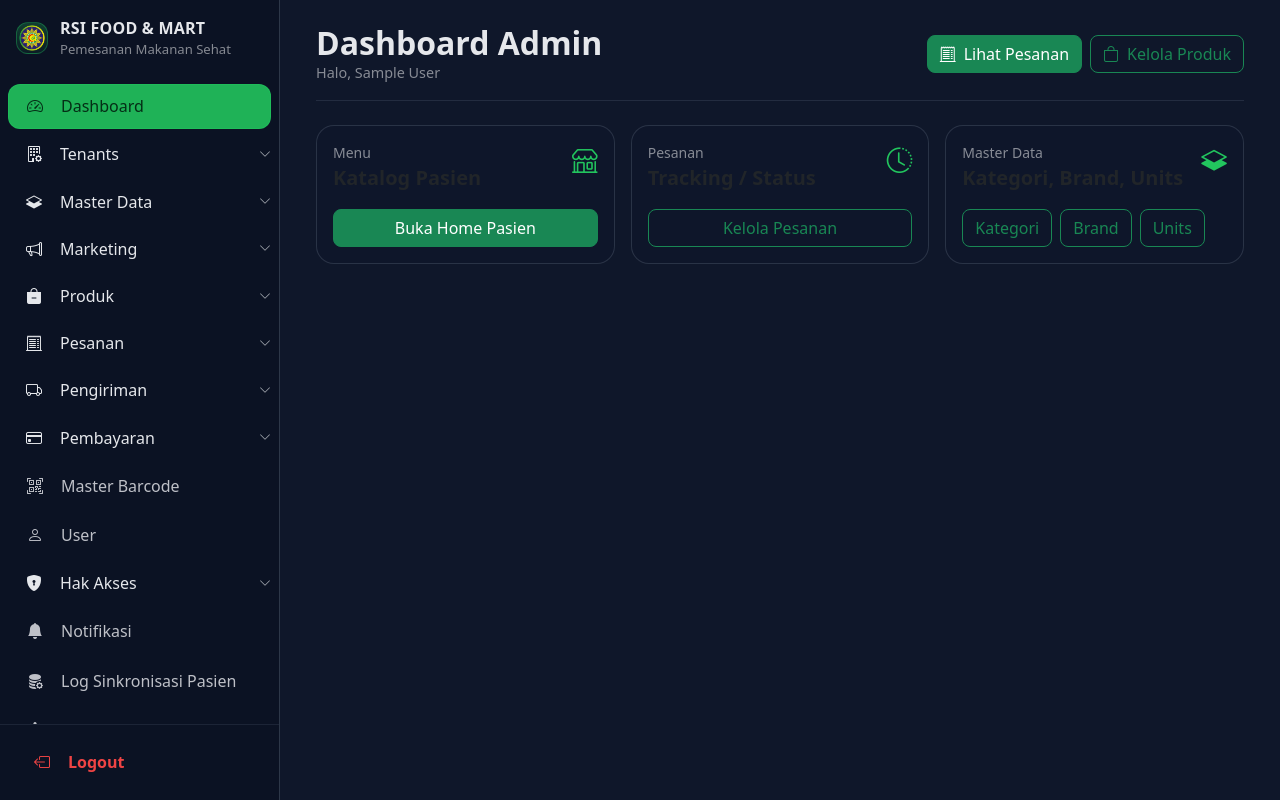
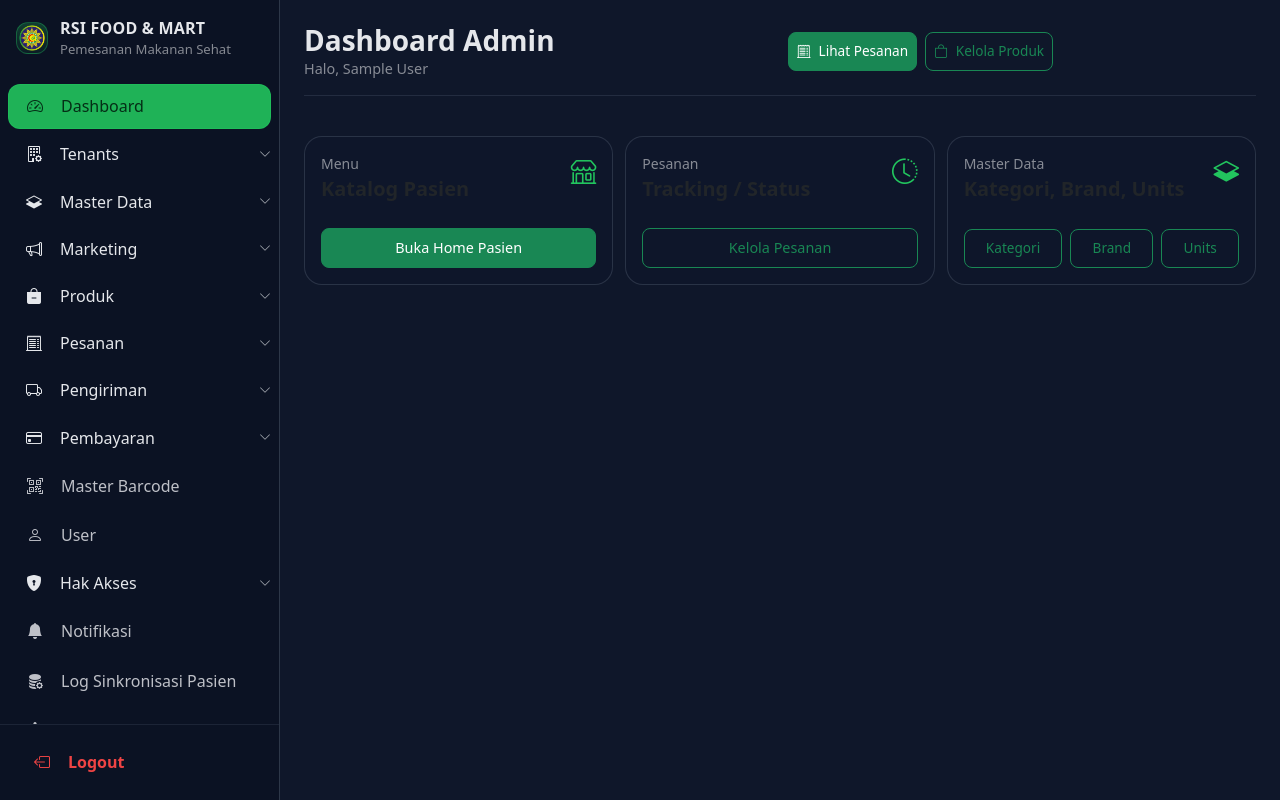
Before and after one commit to palingganteng97-rgb/rsi-food-mart, a PHP site: page /RSI_FOOD/dashboard.php in a window 1280 px wide. Run offline with PHP 8.4, Linux system fonts and the light colour scheme; the visitor is signed in with stand-in values (Sample User, id 1); data that the repository does not hold is empty.

Commit message:
Update dashboard.php

```diff
--- a/dashboard.php
+++ b/dashboard.php
@@ -18,45 +18,58 @@ $userName = $_SESSION['name'] ?? 'Admin';
 <html lang="id">
 <head>
     <meta charset="utf-8" />
-    <meta name="viewport" content="width=device-width, initial-scale=1" />
+    <meta name="viewport" content="width=device-width, initial-scale=1, shrink-to-fit=no" />
     <title>Dashboard - RSI Food &amp; Mart</title>
-    <link href="https://cdn.jsdelivr.net/npm/bootstrap@5.3.3/dist/css/bootstrap.min.css" rel="stylesheet" />
-    <link href="https://cdn.jsdelivr.net/npm/bootstrap-icons@1.11.3/font/bootstrap-icons.min.css" rel="stylesheet" />
+  <link href="https://cdn.jsdelivr.net/npm/bootstrap@5.3.3/dist/css/bootstrap.min.css" rel="stylesheet" />
+  <link href="https://cdn.jsdelivr.net/npm/bootstrap-icons@1.11.3/font/bootstrap-icons.min.css" rel="stylesheet" />
 
 <style>
     :root { --bg:#0f172a; --text:#e5e7eb; --muted:#94a3b8; --green:#22c55e; }
-    body { background: var(--bg) !important; color: var(--text); }
+    /* Mengunci overflow-x pada body dan html agar tidak bisa digeser ke kanan */
+    html, body { background: var(--bg) !important; color: var(--text); overflow-x: hidden; width: 100%; }
+
     @media (min-width: 992px) {
         main.content-shift { margin-left: 280px; }
         .bottom-nav { display:none; }
     }
+    @media (max-width: 991.98px) {
+        main.content-shift { margin-left: 0; padding-bottom: 90px !important; }
+    }
+
+    /* Memastikan kata-kata panjang di dalam tombol pecah baris dan tidak memaksa container melebar */
+    .btn, .card, .fw-bold { word-break: break-word; overflow-wrap: break-word; }
 </style>
 </head>
 <body>
     <?php require __DIR__ . '/sidebar.php'; ?>
 
-<main class="content-shift p-4">
-    <div class="container-fluid" style="max-width: 1200px;">
-        <div class="d-flex align-items-center justify-content-between mb-4 pb-3" style="border-bottom: 1px solid rgba(148,163,184,.15);">
-            <div>
-                <h2 class="fw-bold m-0">Dashboard Admin</h2>
+<main class="content-shift p-3 p-md-4">
+    <!-- Menggunakan container-fluid dengan padding 0 untuk memastikan elemen melekat sempurna pada grid -->
+    <div class="container-fluid p-0" style="max-width: 1200px;">
+
+        <!-- HEADER UTAMA -->
+        <div class="d-flex flex-column flex-sm-row align-items-start align-items-sm-center justify-content-between gap-3 mb-4 pb-3" style="border-bottom: 1px solid rgba(148,163,184,.15); width: 100%;">
+            <div class="w-100">
+                <h2 class="fw-bold m-0 fs-3 fs-md-2">Dashboard Admin</h2>
                 <div class="text-white-50" style="font-size:.9rem;">Halo, <?php echo htmlspecialchars($userName); ?></div>
             </div>
-            <div class="d-flex gap-2">
-                <a href="orders.php" class="btn btn-success rounded-3 fw-medium d-flex align-items-center gap-2">
-                    <i class="bi bi-receipt-cutoff"></i> Lihat Pesanan
+            <!-- Tombol aksi dikunci menggunakan w-100 w-sm-auto agar pas di layar kecil -->
+            <div class="d-flex gap-2 w-100 w-sm-auto">
+                <a href="orders.php" class="btn btn-success rounded-3 fw-medium d-flex align-items-center justify-content-center gap-2 flex-grow-1 flex-sm-grow-0 px-2 py-2" style="font-size: 0.85rem; min-width: 0;">
+                    <i class="bi bi-receipt-cutoff"></i> <span class="text-nowrap">Lihat Pesanan</span>
                 </a>
-                <a href="products.php" class="btn btn-outline-success rounded-3 fw-medium d-flex align-items-center gap-2">
-                    <i class="bi bi-bag"></i> Kelola Produk
+                <a href="products.php" class="btn btn-outline-success rounded-3 fw-medium d-flex align-items-center justify-content-center gap-2 flex-grow-1 flex-sm-grow-0 px-2 py-2" style="font-size: 0.85rem; min-width: 0;">
+                    <i class="bi bi-bag"></i> <span class="text-nowrap">Kelola Produk</span>
                 </a>
             </div>
         </div>
 
-        <div class="row g-3">
+        <!-- GRID CARD KONTROL -->
+        <div class="row g-3 m-0" style="width: 100%;">
             <!-- Card Katalog Pasien -->
-            <div class="col-md-6 col-lg-4">
-                <div class="card" style="background: rgba(15,23,42,.55); border:1px solid rgba(148,163,184,.2); border-radius: 18px;">
-                    <div class="card-body">
+            <div class="col-100 col-md-6 col-lg-4 px-0 pe-md-2 pb-2">
+                <div class="card h-100" style="background: rgba(15,23,42,.55); border:1px solid rgba(148,163,184,.2); border-radius: 18px;">
+                    <div class="card-body d-flex flex-column justify-content-between p-3">
                         <div class="d-flex align-items-start justify-content-between">
                             <div>
                                 <div class="text-white-50 small">Menu</div>
@@ -64,9 +77,8 @@ $userName = $_SESSION['name'] ?? 'Admin';
                             </div>
                             <i class="bi bi-shop" style="font-size: 1.6rem; color: var(--green);"></i>
                         </div>
-                        <div class="mt-3">
-                            <!-- PERBAIKAN: Tombol mengarah ke home.php dengan mode preview (tanpa session pasien) -->
-                            <a href="home.php?preview=1" class="btn btn-success w-100 rounded-3 fw-medium">
+                        <div class="mt-4">
+                            <a href="home.php?preview=1" class="btn btn-success w-100 rounded-3 fw-medium py-2" style="font-size: 0.9rem;">
                                 Buka Home Pasien
                             </a>
                         </div>
@@ -74,9 +86,10 @@ $userName = $_SESSION['name'] ?? 'Admin';
                 </div>
             </div>
 
-            <div class="col-md-6 col-lg-4">
-                <div class="card" style="background: rgba(15,23,42,.55); border:1px solid rgba(148,163,184,.2); border-radius: 18px;">
-                    <div class="card-body">
+            <!-- Card Tracking / Status -->
+            <div class="col-100 col-md-6 col-lg-4 px-0 px-md-1 pb-2">
+                <div class="card h-100" style="background: rgba(15,23,42,.55); border:1px solid rgba(148,163,184,.2); border-radius: 18px;">
+                    <div class="card-body d-flex flex-column justify-content-between p-3">
                         <div class="d-flex align-items-start justify-content-between">
                             <div>
                                 <div class="text-white-50 small">Pesanan</div>
@@ -84,8 +97,8 @@ $userName = $_SESSION['name'] ?? 'Admin';
                             </div>
                             <i class="bi bi-clock-history" style="font-size: 1.6rem; color: var(--green);"></i>
                         </div>
-                        <div class="mt-3">
-                            <a href="orders.php" class="btn btn-outline-success w-100 rounded-3 fw-medium">
+                        <div class="mt-4">
+                            <a href="orders.php" class="btn btn-outline-success w-100 rounded-3 fw-medium py-2" style="font-size: 0.9rem;">
                                 Kelola Pesanan
                             </a>
                         </div>
@@ -93,9 +106,10 @@ $userName = $_SESSION['name'] ?? 'Admin';
                 </div>
             </div>
 
-            <div class="col-md-12 col-lg-4">
-                <div class="card" style="background: rgba(15,23,42,.55); border:1px solid rgba(148,163,184,.2); border-radius: 18px;">
-                    <div class="card-body">
+            <!-- Card Master Data -->
+            <div class="col-100 col-md-12 col-lg-4 px-0 ps-lg-2 pb-2">
+                <div class="card h-100" style="background: rgba(15,23,42,.55); border:1px solid rgba(148,163,184,.2); border-radius: 18px;">
+                    <div class="card-body d-flex flex-column justify-content-between p-3">
                         <div class="d-flex align-items-start justify-content-between">
                             <div>
                                 <div class="text-white-50 small">Master Data</div>
@@ -103,18 +117,21 @@ $userName = $_SESSION['name'] ?? 'Admin';
                             </div>
                             <i class="bi bi-layers-half" style="font-size: 1.6rem; color: var(--green);"></i>
                         </div>
-                        <div class="mt-3 d-flex gap-2 flex-wrap">
-                            <a href="categories.php" class="btn btn-outline-success rounded-3 fw-medium">Kategori</a>
-                            <a href="brands.php" class="btn btn-outline-success rounded-3 fw-medium">Brand</a>
-                            <a href="units.php" class="btn btn-outline-success rounded-3 fw-medium">Units</a>
+                        <div class="mt-4">
+                            <div class="d-flex gap-2 flex-wrap">
+                                <a href="categories.php" class="btn btn-outline-success rounded-3 fw-medium flex-grow-1 text-center py-2 px-1" style="font-size: 0.85rem; min-width: 70px;">Kategori</a>
+                                <a href="brands.php" class="btn btn-outline-success rounded-3 fw-medium flex-grow-1 text-center py-2 px-1" style="font-size: 0.85rem; min-width: 70px;">Brand</a>
+                                <a href="units.php" class="btn btn-outline-success rounded-3 fw-medium flex-grow-1 text-center py-2 px-1" style="font-size: 0.85rem; min-width: 70px;">Units</a>
+                            </div>
                         </div>
                     </div>
                 </div>
             </div>
         </div>
+
     </div>
 </main>
 
-    <script src="https://cdn.jsdelivr.net/npm/bootstrap@5.3.3/dist/js/bootstrap.bundle.min.js"></script>
+<script src="https://cdn.jsdelivr.net/npm/bootstrap@5.3.3/dist/js/bootstrap.bundle.min.js"></script>
 </body>
 </html>
```
